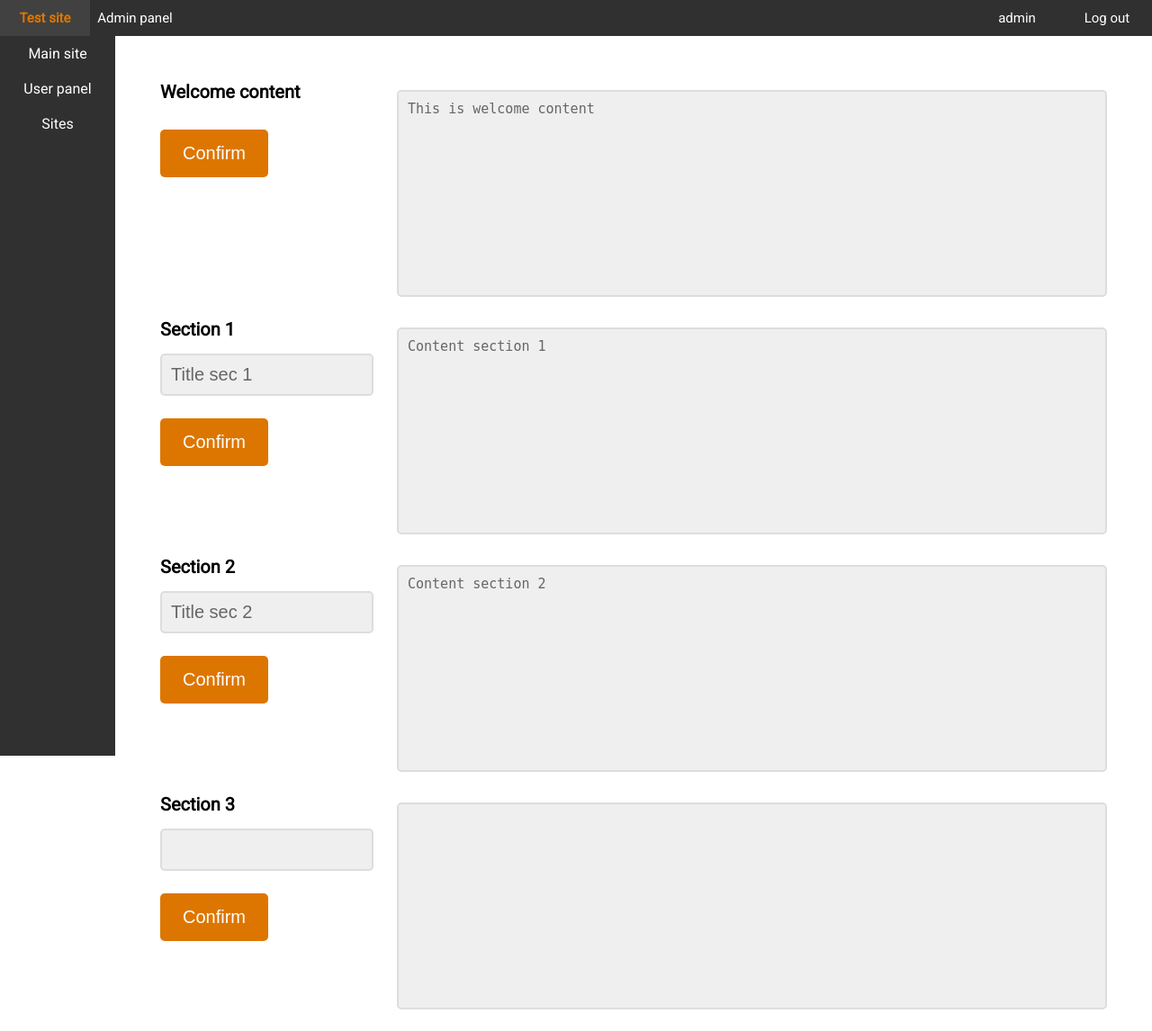
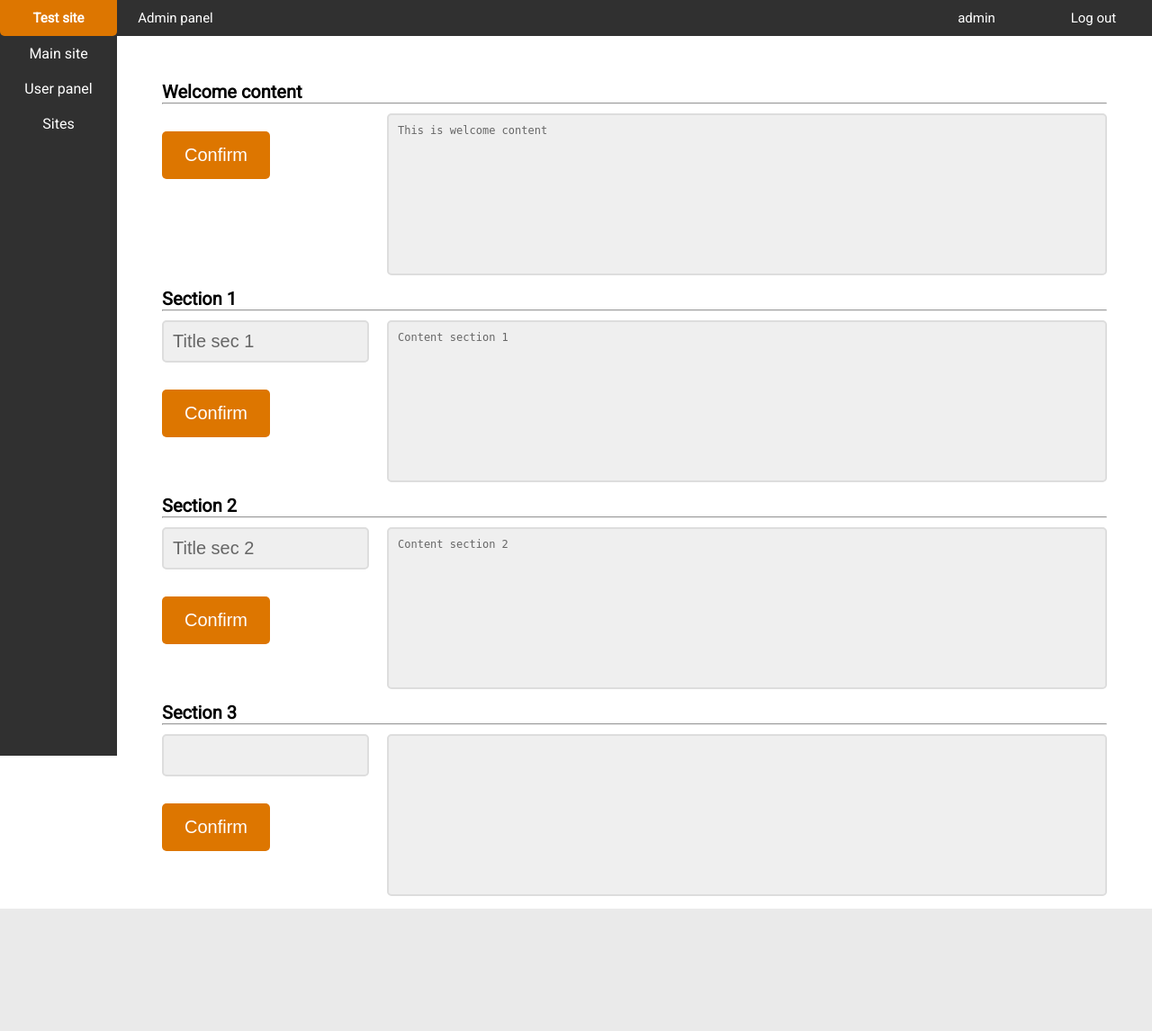
Before and after one commit to CasinoRoyaleKrupier/simple-cms, a PHP site: page /administrator/site_panel.php in a window 1280 px wide. Shown: the whole page at 90% size. After the commit the page ends 1010 px from the top, so only its background shows below. Run offline with PHP 8.4, Linux system fonts and the light colour scheme; a user stored in the database is signed in; data comes from the database, SQL or seed files in the repository; data that the repository does not hold is empty.

Commit message:
update styles for admin panel

```diff
--- a/administrator/admin_styles/admin_panel.css
+++ b/administrator/admin_styles/admin_panel.css
@@ -18,13 +18,22 @@ body
 
 #container
 {
-    width: 90%;
-    margin-left: 10%;
+    width: calc(100% - 130px);
+    margin-left: 130px;
     margin-top: 40px;
     float: left;
+    box-sizing: border-box;
 }
 
 #content
 {
     margin: 50px;
 }
+
+form
+{
+    width: 100%;
+    margin-bottom: 10px;
+    display: block;
+    float: left;
+}
--- a/administrator/admin_styles/inputs.css
+++ b/administrator/admin_styles/inputs.css
@@ -1,15 +1,15 @@
-input[type=text], input[type=password], input[type=email], textarea
+input[type=text], input[type=password], input[type=email]
 {
     background-color: #efefef;
     color: #666666;
-    width: 80%;
+    width: 230px;
+    margin-bottom: 10px;
     border: 2px solid #dddddd;
     border-radius: 5px;
     font-size: 20px;
     padding: 10px;
     box-sizing: border-box;
     outline: none;
-    resize: none;
 }
 
 input[type=text]:focus, input[type=password]:focus, input[type=email]:focus, textarea:focus
@@ -47,3 +47,25 @@ input[type=submit]:hover
 {
     background-color: #ff8800;
 }
+
+textarea
+{
+    width: 100%;
+    height: 180px;
+    font-size: 12px;
+    background-color: #efefef;
+    color: #666666;
+    border: 2px solid #dddddd;
+    border-radius: 5px;
+    font-size: 20px;
+    padding: 10px;
+    resize: none;
+    box-sizing: border-box;
+    outline: none;
+    resize: none;
+}
+
+form textarea
+{
+    font-size: 12px;
+}
--- a/administrator/admin_styles/nav_bar.css
+++ b/administrator/admin_styles/nav_bar.css
@@ -1,6 +1,6 @@
 #nav_panel
 {
-    width: 10%;
+    width: 130px;
     height: 100%;
     margin-top: 40px;
     background-color: #303030;
@@ -21,12 +21,14 @@
     padding: 10px 0;
     text-decoration: none;
     color: #ffffff;
+    border-top-right-radius: 5px;
+    border-bottom-right-radius: 5px;
     display: block;
 }
 
 #nav_panel a:hover
 {
-    color: #dd7600;
-    background-color: #414141;
+    color: #ffffff;
+    background-color: #dd7600;
     font-weight: bold;
 }
--- a/administrator/admin_styles/sections.css
+++ b/administrator/admin_styles/sections.css
@@ -1,13 +1,12 @@
 .section
 {
-    width: 100%;
     margin-bottom: 10px;
     float: left;
 }
 
 .section_left
 {
-    width: 25%;
+    width: 200px;
     height: 100%;
     float: left;
 }
@@ -19,27 +18,18 @@
     font-size: 20px;
     font-weight: bold;
 }
+.section_right
+{
+    width: calc(100% - 250px);
+    height: 100%;
+    float: right;
+}
 
 .section_title
 {
     width: 100%;
 }
-
-.section_right
-{
-    width: 75%;
-    height: 100%;
-    float: left;
-}
-
-.section textarea
-{
-    width: 100%;
-    height: 230px;
-    font-size: 15px;
-    margin: 10px 0;
-}
-
+/*
 .section input[type=submit]
 {
     margin: 20px 20px 20px 0;
@@ -53,4 +43,4 @@
 {
     width: 90%;
     margin: 5px 0;
-}
+} */
--- a/administrator/admin_styles/top_bar.css
+++ b/administrator/admin_styles/top_bar.css
@@ -13,9 +13,11 @@
 #top_bar a,
 #top_bar a:link
 {
-    width: 100px;
-    padding: 10px 0;
+    width: 130px;
+    padding: 10px 0px;
     display: block;
+    border-bottom-left-radius: 5px;
+    border-bottom-right-radius: 5px;
     text-align: center;
     text-decoration: none;
     color: #ffffff;
@@ -23,8 +25,8 @@
 
 #top_bar a:hover
 {
-    color: #dd7600;
-    background-color: #414141;
+    color: #ffffff;
+    background-color: #dd7600;
     font-weight: bold;
 }
 
--- a/administrator/site_panel.php
+++ b/administrator/site_panel.php
@@ -60,21 +60,18 @@
 
     <div id="container">
         <div id="content">
-            <div class="section">
             <form action="post_welcome_content.php" method="post">
+                <div class="section_name">Welcome content<hr></div>
                 <div class="section_left">
-                        <div class="section_name">Welcome content</div>
                     <input type="submit" value="Confirm">
                 </div>
                 <div class="section_right">
                     <textarea name="content" id=""><?php require_once "get_welcome_content.php"; echo $welcome_content; ?></textarea>
                 </div>
             </form>
-            </div>
-            <div class="section">
             <form action="post_section_01_content.php" method="post">
+                <div class="section_name">Section 1<hr></div>
                 <div class="section_left">
-                        <div class="section_name">Section 1</div>
                     <input type="text" name="title" value="<?php require_once "get_section_01_content.php"; echo $title_sec_01; ?>">
                     <input type="submit" value="Confirm">
                 </div>
@@ -82,11 +79,9 @@
                     <textarea name="content" id=""><?php require_once "get_section_01_content.php"; echo $content_sec_01; ?></textarea>
                 </div>
             </form>
-            </div>
-            <div class="section">
             <form action="post_section_02_content.php" method="post">
+                <div class="section_name">Section 2<hr></div>
                 <div class="section_left">
-                        <div class="section_name">Section 2</div>
                     <input type="text" name="title" value="<?php require_once "get_section_02_content.php"; echo $title_sec_02; ?>">
                     <input type="submit" value="Confirm">
                 </div>
@@ -94,11 +89,9 @@
                     <textarea name="content" id=""><?php require_once "get_section_02_content.php"; echo $content_sec_02; ?></textarea>
                 </div>
             </form>
-            </div>
-            <div class="section">
             <form action="post_section_03_content.php" method="post">
+                <div class="section_name">Section 3<hr></div>
                 <div class="section_left">
-                        <div class="section_name">Section 3</div>
                     <input type="text" name="title" value="<?php require_once "get_section_03_content.php"; echo $title_sec_03; ?>">
                     <input type="submit" value="Confirm">
                 </div>
@@ -108,6 +101,5 @@
             </form>
         </div>
     </div>
-    </div>
 </body>
 </html>
--- a/styles/main.css
+++ b/styles/main.css
@@ -56,7 +56,7 @@ body
 
 #nav_menu_buttons
 {
-    margin-top: 0px;
+    margin-top: 30px;
 }
 
 .section-button
```
Also changed, not shown: administrator/user_panel.php (+3 -9 lines). Lines whose indentation alone changed are shown as unchanged.
